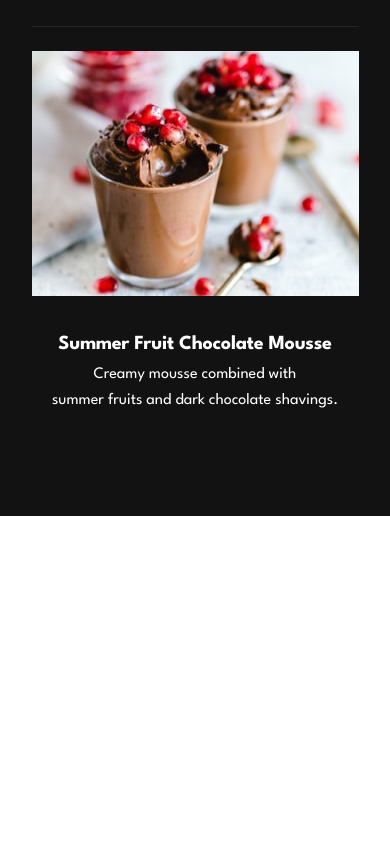
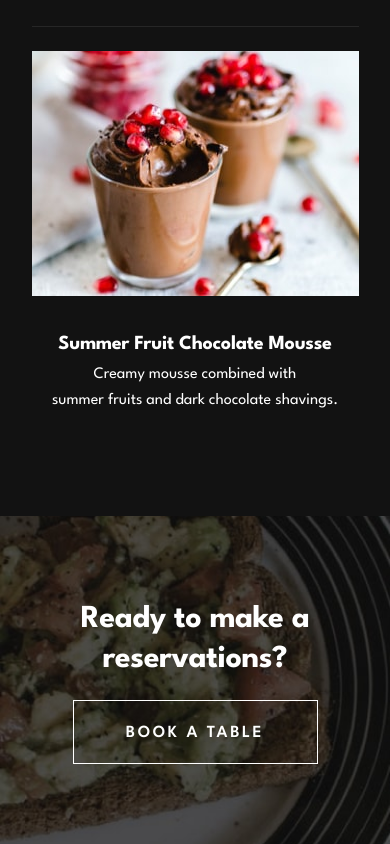
Before and after one commit to JoeDravarol/dine-restaurant, a Next.js app: page / in a window 390 px wide. Shown: the part 3473-4317 px from the top of the page. Before the commit the page ends 3989 px from the top, so only its background shows below. Built offline with nearby package versions, Linux system fonts and the light colour scheme.

Commit message:
feat: mobile CTA

```diff
--- /dev/null
+++ b/src/features/CTA.tsx
@@ -0,0 +1,52 @@
+import Box from '@mui/material/Box';
+import { styled } from '@mui/material/styles';
+import Typography from '@mui/material/Typography';
+import Image from 'next/image';
+import React from 'react';
+
+import mobileBgSm from '@/assets/homepage/ready-bg-mobile.jpg';
+import mobileBgMd from '@/assets/homepage/ready-bg-mobile@2x.jpg';
+import Button from '@/components/Button';
+
+const StyledImage = styled(Image)(() => ({
+  width: '100%',
+  pointerEvents: 'none',
+  position: 'absolute',
+  objectPosition: 'center',
+  objectFit: 'cover',
+  top: 0,
+  left: 0,
+  zIndex: -1,
+}));
+
+const CTA: React.FC = () => {
+  return (
+    <Box
+      px={{ mobile: 3 }}
+      pt={{ mobile: 10.5 }}
+      pb={{ mobile: 10 }}
+      textAlign={{ mobile: 'center' }}
+      color="common.white"
+      position="relative"
+    >
+      <picture>
+        <source srcSet={mobileBgMd.src} media="(min-width: 400px)" />
+        <StyledImage src={mobileBgSm} alt="Plate of toast background image" />
+      </picture>
+
+      <Typography
+        variant="h2"
+        fontSize={{ mobile: '2rem' }}
+        lineHeight={{ mobile: '2.5rem' }}
+        letterSpacing={{ mobile: '-0.025rem' }}
+        mb={{ mobile: 2.5 }}
+      >
+        Ready to make a reservations?
+      </Typography>
+
+      <Button sx={{ width: 245 }}>Book a table</Button>
+    </Box>
+  );
+};
+
+export default CTA;
--- a/src/pages/index.tsx
+++ b/src/pages/index.tsx
@@ -1,6 +1,7 @@
 import Head from 'next/head';
 
 import About from '@/features/About';
+import CTA from '@/features/CTA';
 import Hero from '@/features/Hero';
 import MenuHighlights from '@/features/MenuHighlights';
 
@@ -17,6 +18,7 @@ export default function Home() {
       <main>
         <About />
         <MenuHighlights />
+        <CTA />
       </main>
     </>
   );
```
